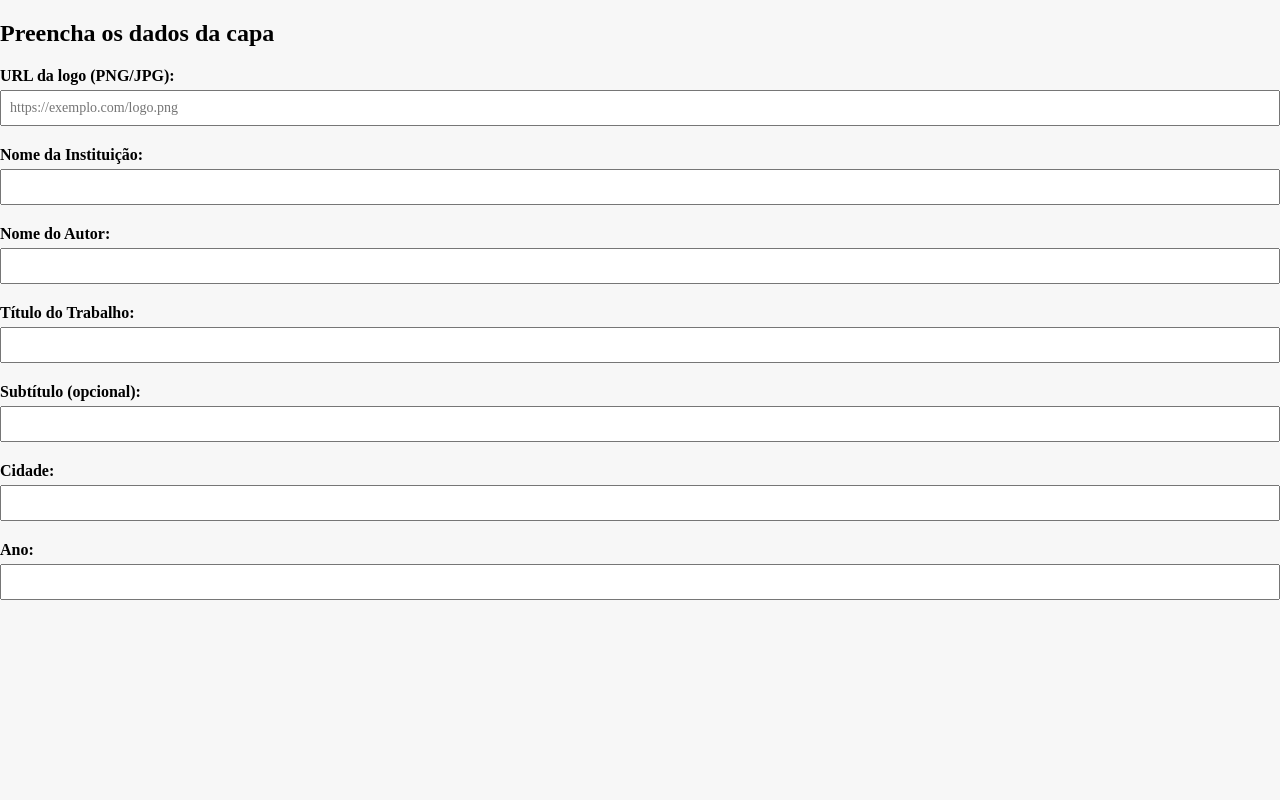
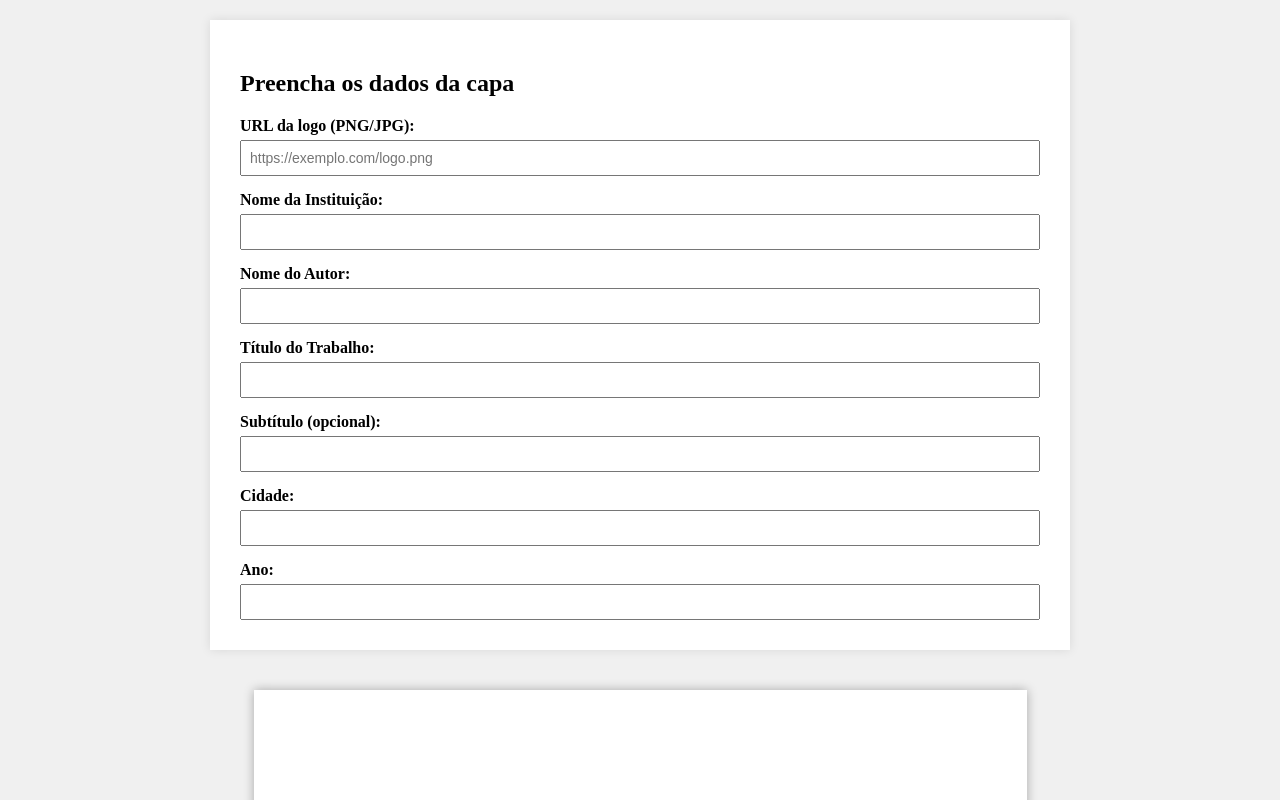
Before and after one commit to Artigo-Facil/site-academico, a plain HTML site: page index.html in a window 1280 px wide. Shown: the top 800 px of the page. Drawn offline with Linux system fonts and the light colour scheme.

Commit message:
Update style.css

```diff
--- a/style.css
+++ b/style.css
@@ -1,52 +1,44 @@
 body {
   font-family: "Times New Roman", Times, serif;
-  background-color: #f7f7f7;
+  background-color: #f0f0f0;
   margin: 0;
-  padding: 0;
+  padding: 20px;
 }
-
-.container {
+.formulario {
   max-width: 800px;
-  margin: 40px auto;
+  margin: 0 auto 40px auto;
   background: #fff;
-  padding: 40px;
+  padding: 30px;
   box-shadow: 0 0 10px rgba(0,0,0,0.1);
 }
-
-h1 {
-  text-align: center;
-  margin-bottom: 30px;
+label {
+  display: block;
+  margin-top: 15px;
+  font-weight: bold;
 }
-
-label {
-  font-weight: bold;
-  display: block;
-  margin-top: 20px;
-}
-
 input, textarea {
   width: 100%;
   padding: 8px;
-  font-family: "Times New Roman", Times, serif;
   font-size: 14px;
   margin-top: 5px;
   box-sizing: border-box;
 }
-
-button {
-  margin-top: 30px;
-  padding: 12px 20px;
-  font-size: 16px;
-  font-family: "Times New Roman", Times, serif;
-  background-color: #0057b7;
-  color: white;
-  border: none;
-  cursor: pointer;
-  display: block;
-  margin-left: auto;
-  margin-right: auto;
+.capa-preview {
+  width: 595px;
+  height: 842px;
+  background: white;
+  margin: 0 auto;
+  padding: 90px 70px 70px 108px;
+  box-shadow: 0 0 10px rgba(0,0,0,0.3);
+  display: flex;
+  flex-direction: column;
+  align-items: center;
+  justify-content: center;
+  line-height: 1.5;
+  text-align: center;
 }
-
-button:hover {
-  background-color: #003f8a;
+.capa-preview img {
+  max-width: 200px;
+  max-height: 100px;
+  margin-bottom: 20px;
 }
```
